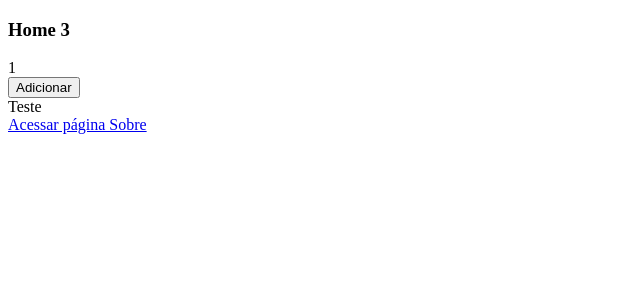
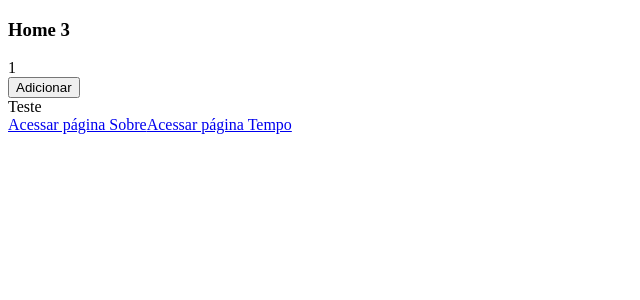
Before and after one commit to jcgfip/ideia-unica, a Next.js app: page / in a window 1280 px wide. Shown: the top 300 px of the page, without its empty margins (0-640 px from the left). Built offline with nearby package versions, Linux system fonts and the light colour scheme.

Commit message:
link tempo

```diff
--- a/pages/index.js
+++ b/pages/index.js
@@ -6,9 +6,15 @@ function Home(){
         <h3>Home 3</h3>
         <Contador />
         <div>Teste</div>
+
             <Link href="/sobre">
                 <a>Acessar página Sobre</a>
             </Link>
+
+            <Link href="/tempo">
+                <a>Acessar página Tempo</a>
+            </Link>
+
         </div>
 }
 
```
Also changed, not shown: pages/tempo.js (+7 -1 lines).
